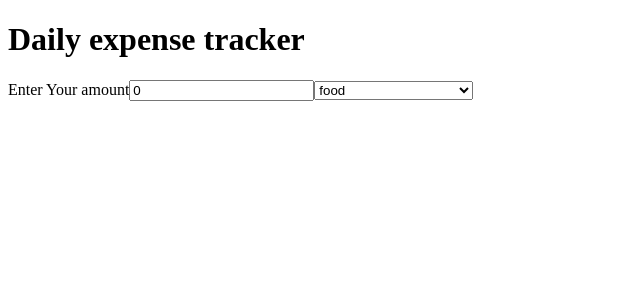
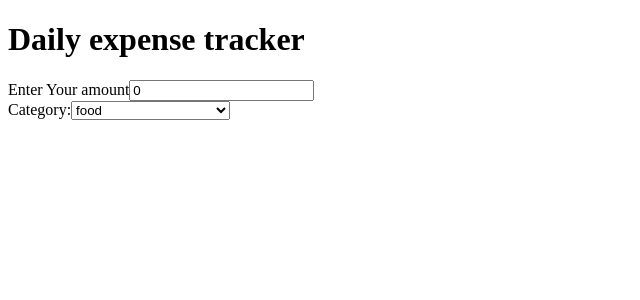
Before and after one commit to ankushpille/daily-expense-tracker, a React (Vite) app in the folder vite-project/: page / in a window 1280 px wide. Shown: the top 300 px of the page, without its empty margins (0-640 px from the left). Built offline with nearby package versions, Linux system fonts and the light colour scheme.

Commit message:
dropdown

```diff
--- a/vite-project/src/ExpenseForm.jsx
+++ b/vite-project/src/ExpenseForm.jsx
@@ -29,7 +29,10 @@ export default function ExpenseForm() {
         <label>
           Enter Your amount
           <input type="text" value={amount} />
-        </label>
+        </label>{" "}
+        <br></br>
+        <label>
+          Category:
           <select>
             <option>{category[0]}</option>
             <option>{category[1]}</option>
@@ -39,6 +42,7 @@ export default function ExpenseForm() {
             <option>{category[5]}</option>
             <option>{category[6]}</option>
           </select>
+        </label>
       </form>
     </>
   );
```
Lines whose indentation alone changed are shown as unchanged.
